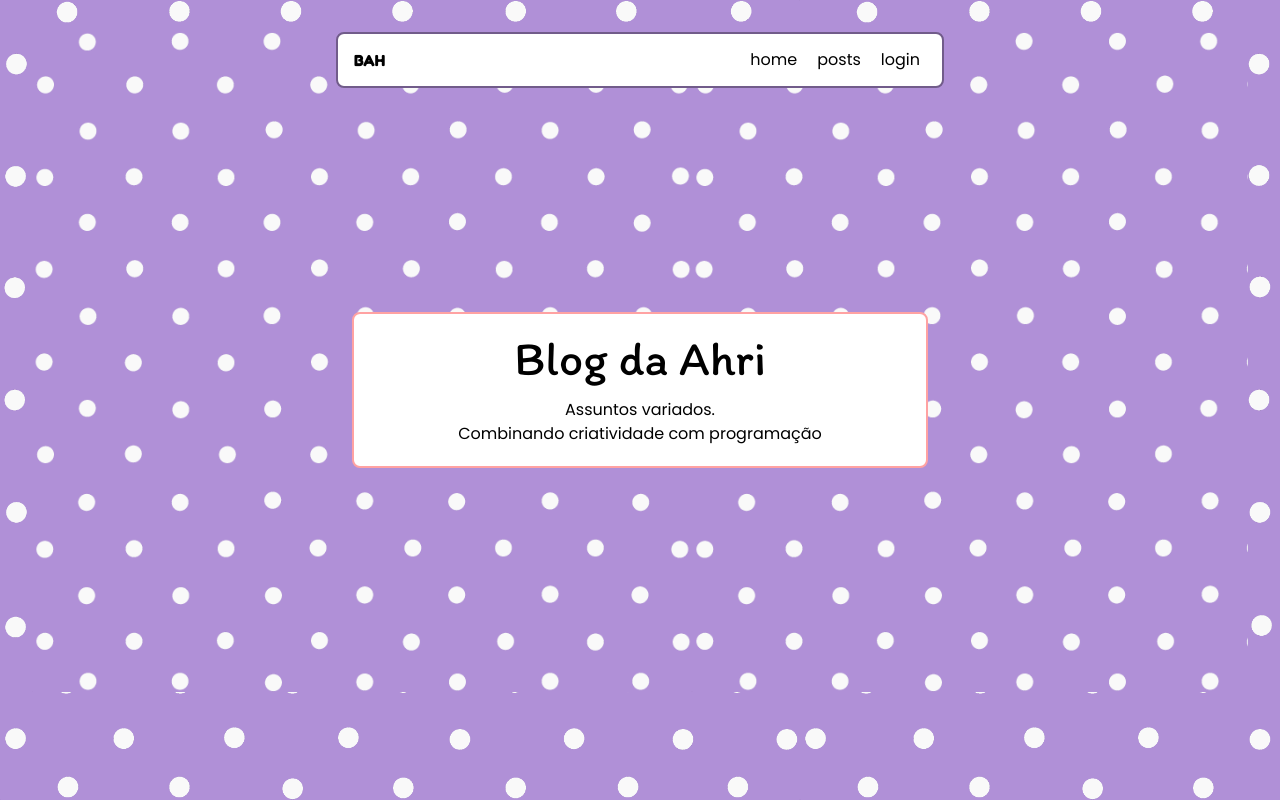
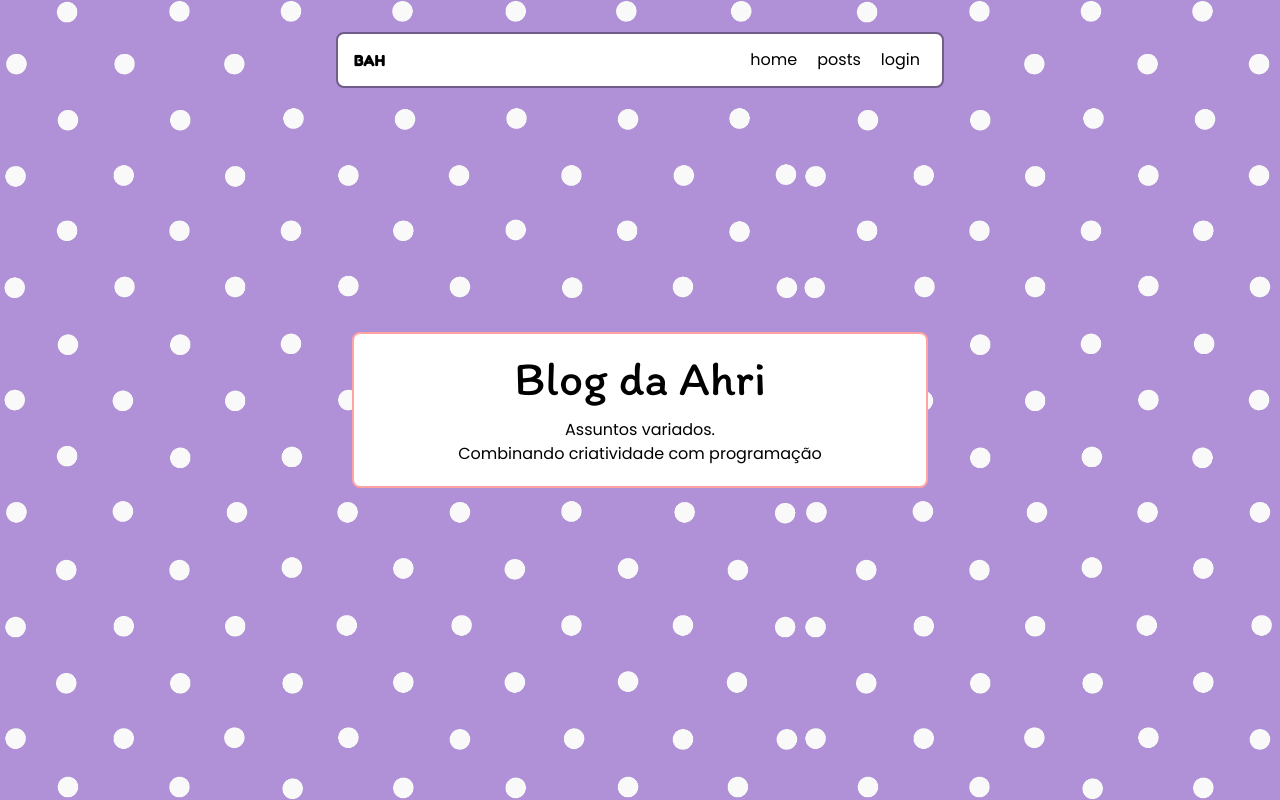
Before and after one commit to fabioTB-tech/blog-app, a React (Vite) app in the folder client/: page / in a window 1280 px wide. Built offline with nearby package versions, Linux system fonts and the light colour scheme.

Commit message:
Update App.jsx

```diff
--- a/client/src/App.jsx
+++ b/client/src/App.jsx
@@ -63,7 +63,7 @@ function App() {
 
   return (
     <>
-      <main className="flex flex-col bg-[url(/wallpaper.png)] bg-repeat bg-contain">
+      <main className="flex flex-col gap-5 h-full">
         <BrowserRouter>
           <Nav
             isAuthenticated={isAuthenticated}
```
